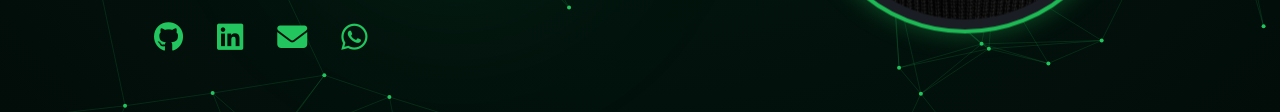
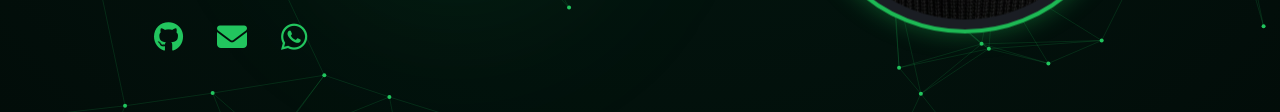
Before and after one commit to ares-coding/auamores-portfolio, a website: page index.html in a window 1280 px wide. Shown: the part 514-626 px from the top of the page. Drawn offline with nearby package versions, Linux system fonts and the light colour scheme.

Commit message:
remove linkedIn

```diff
--- a/index.html
+++ b/index.html
@@ -59,10 +59,6 @@
            <div class="social-links">
     <a href="https://github.com/ares-coding" target="_blank" rel="noopener noreferrer">
         <i class="fab fa-github"></i>
-    </a>
-
-    <a href="https://www.linkedin.com/in/au-a-671655315/" target="_blank" rel="noopener noreferrer">
-        <i class="fab fa-linkedin"></i>
     </a>
     <a href="mailto:auamores3@gmail.com">
         <i class="fas fa-envelope"></i>
```
